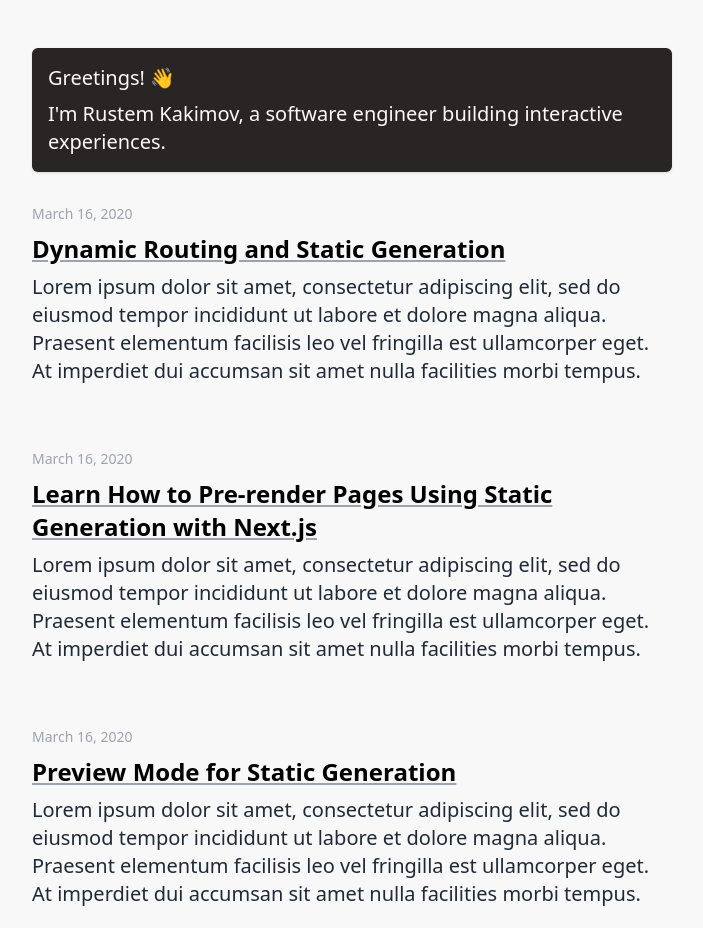
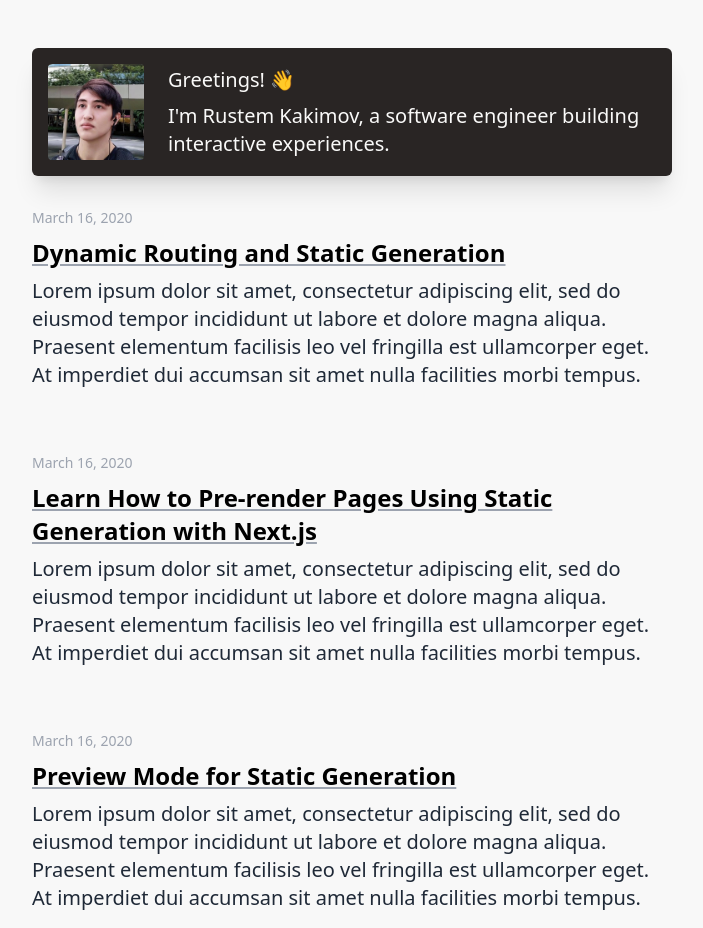
Before and after one commit to ruskakimov/kakimov.com, a Next.js app: page / in a window 1280 px wide. Shown: the whole page, without its empty margins (288-991 px from the left). Built offline with nearby package versions, Linux system fonts and the light colour scheme.

Commit message:
Add profile picture

```diff
--- a/components/about.tsx
+++ b/components/about.tsx
@@ -1,12 +1,20 @@
 const About = () => {
   return (
-    <div className="my-8 p-4 bg-stone-800 rounded-md shadow">
-      {/* <img src={picture} className="w-12 h-12 rounded-full mr-4" alt={name} /> */}
-      <Paragraph>Greetings! 👋</Paragraph>
-      <Paragraph>
-        I'm Rustem Kakimov, a software engineer building interactive
-        experiences.
-      </Paragraph>
+    <div className="my-8 p-4 bg-stone-800 rounded-md shadow-xl">
+      <div className="flex flex-row items-center gap-x-6">
+        <img
+          src="/assets/profile_pic.jpg"
+          className="w-24 aspect-square rounded"
+          alt="Rustem Kakimov profile picture"
+        />
+        <div>
+          <Paragraph>Greetings! 👋</Paragraph>
+          <Paragraph>
+            I'm Rustem Kakimov, a software engineer building interactive
+            experiences.
+          </Paragraph>
+        </div>
+      </div>
     </div>
   );
 };
```
Also changed, not shown: public/assets/profile_pic.jpg (added).
